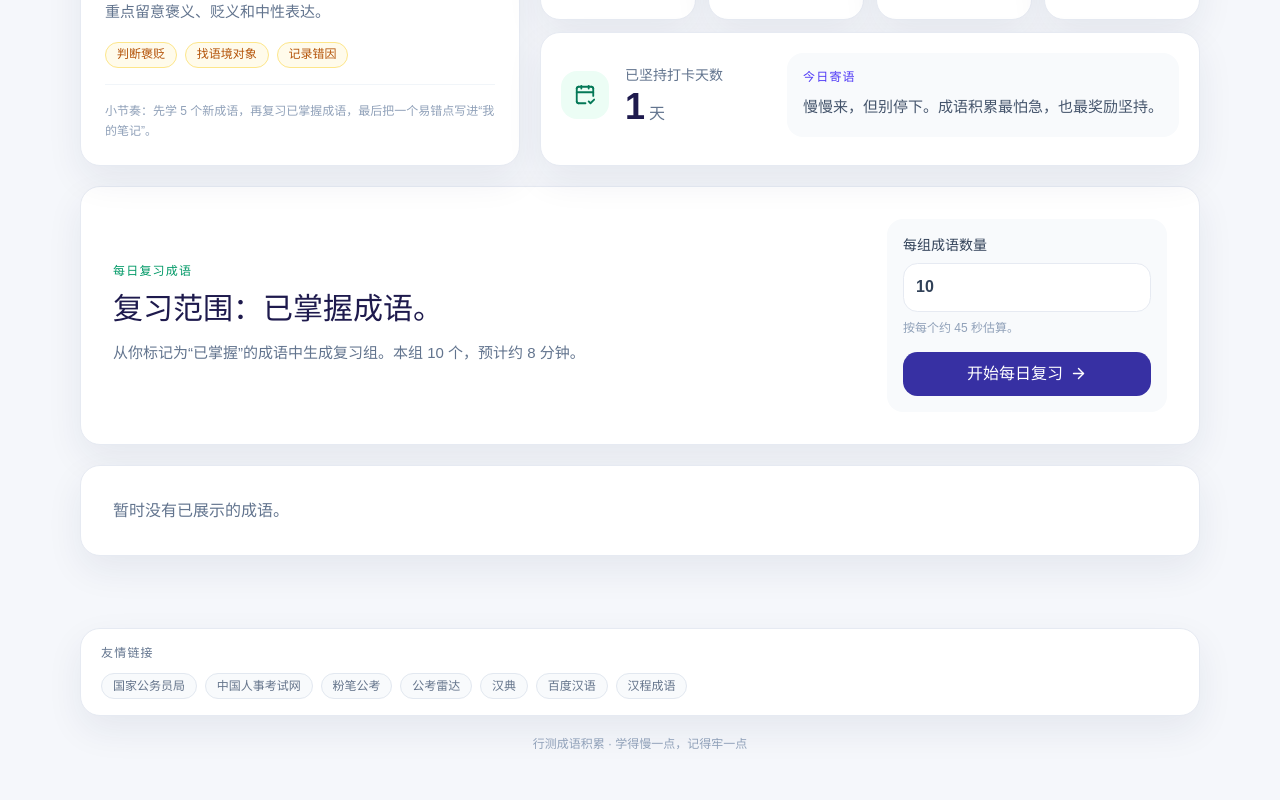
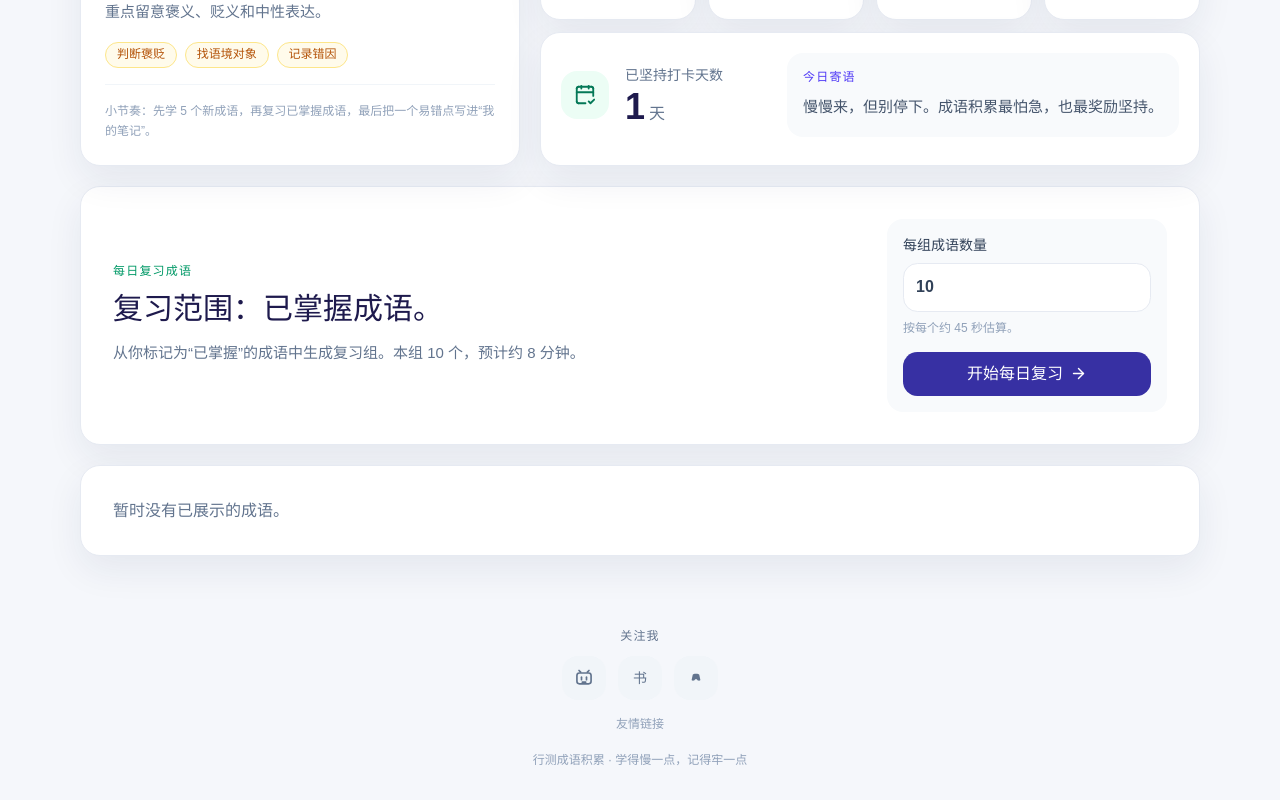
Before and after one commit to mortyevil649-star/-xingce-idioms, a React (Vite) app: page / in a window 1280 px wide. Shown: the part 654-1454 px from the top of the page. Built offline with nearby package versions, Linux system fonts and the light colour scheme; no server answers; the database is empty.

Commit message:
Add follow links and friend links page

```diff
--- a/src/App.tsx
+++ b/src/App.tsx
@@ -4,6 +4,7 @@ import { Layout } from './components/Layout'
 import { Home } from './pages/Home'
 import { IdiomDetail } from './pages/IdiomDetail'
 import { IdiomList } from './pages/IdiomList'
+import { FriendLinks } from './pages/FriendLinks'
 import { Quiz } from './pages/Quiz'
 import { Review } from './pages/Review'
 import { AdminIdiomFormPage } from './pages/admin/AdminIdiomForm'
@@ -27,6 +28,7 @@ export default function App() {
       <Route path="/idioms/:id" element={<IdiomDetail />} />
       <Route path="/quiz" element={<Quiz />} />
       <Route path="/review" element={<Review />} />
+      <Route path="/friend-links" element={<FriendLinks />} />
       <Route path="/login" element={<LoginPage />} />
       <Route path="/register" element={<RegisterPage />} />
       <Route path="/forgot-password" element={<ForgotPasswordPage />} />
--- a/src/components/Layout.tsx
+++ b/src/components/Layout.tsx
@@ -11,14 +11,10 @@ const nav = [
   ['/quiz', '随机抽查', Shuffle],
 ] as const
 
-const friendLinks = [
-  ['国家公务员局', 'https://www.scs.gov.cn/'],
-  ['中国人事考试网', 'http://www.cpta.com.cn/'],
-  ['粉笔公考', 'https://www.fenbi.com/page/home'],
-  ['公考雷达', 'https://www.gongkaoleida.com/'],
-  ['汉典', 'https://www.zdic.net/'],
-  ['百度汉语', 'https://hanyu.baidu.com/'],
-  ['汉程成语', 'https://cy.httpcn.com/'],
+const socialLinks = [
+  ['B站', 'https://space.bilibili.com/85167755?spm_id_from=333.40164.0.0', 'bilibili'],
+  ['小红书', 'https://www.xiaohongshu.com/user/profile/62dbc5d1000000001e01db70', 'xiaohongshu'],
+  ['Discord', 'https://discord.com/channels/1520097496561352826/1520097497182240810', 'discord'],
 ] as const
 
 export function Layout() {
@@ -67,19 +63,26 @@ export function Layout() {
     </header>
     <main className="mx-auto w-full max-w-6xl px-3 py-5 sm:px-4 sm:py-10"><Outlet /></main>
     <footer className="mx-auto max-w-6xl px-3 py-7 text-center text-xs text-slate-400 sm:px-4 sm:py-8">
-      <div className="paper mb-5 rounded-2xl px-4 py-4 text-left sm:px-5">
-        <p className="text-xs font-bold tracking-widest text-slate-500">友情链接</p>
-        <div className="mt-3 flex flex-wrap gap-2">
-          {friendLinks.map(([label, href]) => <a
+      <div className="mb-5 flex flex-col items-center gap-4">
+        <div>
+          <p className="mb-3 text-xs font-bold tracking-widest text-slate-500">关注我</p>
+          <div className="flex items-center justify-center gap-3">
+            {socialLinks.map(([label, href, type]) => <a
               key={href}
               href={href}
               target="_blank"
               rel="noreferrer"
-            className="chip status-idle hover:text-indigo-700"
+              aria-label={label}
+              title={label}
+              className="focus-ring flex size-11 items-center justify-center rounded-2xl bg-slate-100 text-slate-500 transition hover:-translate-y-0.5 hover:bg-indigo-50 hover:text-indigo-700"
             >
-            {label}
+              <SocialIcon type={type} />
             </a>)}
           </div>
+        </div>
+        <NavLink to="/friend-links" className="text-xs text-slate-400 hover:text-indigo-700">
+          友情链接
+        </NavLink>
       </div>
       <p>行测成语积累 · 学得慢一点，记得牢一点</p>
     </footer>
@@ -97,3 +100,24 @@ export function Layout() {
     />
   </div>
 }
+
+function SocialIcon({ type }: { type: typeof socialLinks[number][2] }) {
+  if (type === 'bilibili') {
+    return <svg aria-hidden="true" viewBox="0 0 24 24" className="size-5" fill="none" stroke="currentColor" strokeWidth="2" strokeLinecap="round" strokeLinejoin="round">
+      <path d="M8 5 6 3" />
+      <path d="m16 5 2-2" />
+      <rect x="3.5" y="6" width="17" height="13" rx="3" />
+      <path d="M9 11v3" />
+      <path d="M15 11v3" />
+      <path d="M10 17h4" />
+    </svg>
+  }
+  if (type === 'xiaohongshu') {
+    return <span aria-hidden="true" className="text-sm font-black leading-none">书</span>
+  }
+  return <svg aria-hidden="true" viewBox="0 0 24 24" className="size-5" fill="currentColor">
+    <path d="M8.7 7.5c2.2-.7 4.4-.7 6.6 0 .3.1.5.3.6.6l1.3 6.1c.1.4-.2.8-.6.9-1 .2-2 .1-2.8-.4-.2-.1-.3-.3-.4-.5l-.3-.7a8.4 8.4 0 0 1-2.2 0l-.3.7c-.1.2-.2.4-.4.5-.9.5-1.8.6-2.8.4-.4-.1-.7-.5-.6-.9l1.3-6.1c.1-.3.3-.5.6-.6Z" />
+    <circle cx="9.8" cy="11.5" r="1" />
+    <circle cx="14.2" cy="11.5" r="1" />
+  </svg>
+}
--- /dev/null
+++ b/src/data/friendLinks.ts
@@ -0,0 +1,9 @@
+export const friendLinks = [
+  ['国家公务员局', 'https://www.scs.gov.cn/', '国考招录公告、职位表与考试专题入口。'],
+  ['中国人事考试网', 'http://www.cpta.com.cn/', '资格考试与人事考试相关信息查询。'],
+  ['粉笔公考', 'https://www.fenbi.com/page/home', '公考课程、题库和备考资料参考。'],
+  ['公考雷达', 'https://www.gongkaoleida.com/', '招考公告、岗位信息和报名提醒。'],
+  ['汉典', 'https://www.zdic.net/', '汉字、词语、成语释义和读音参考。'],
+  ['百度汉语', 'https://hanyu.baidu.com/', '常用汉语词典、成语解释和例句参考。'],
+  ['汉程成语', 'https://cy.httpcn.com/', '成语释义、出处、近反义词参考。'],
+] as const
--- /dev/null
+++ b/src/pages/FriendLinks.tsx
@@ -0,0 +1,29 @@
+import { ArrowLeft, ExternalLink } from 'lucide-react'
+import { Link } from 'react-router-dom'
+import { friendLinks } from '../data/friendLinks'
+
+export function FriendLinks() {
+  return <div className="mx-auto max-w-3xl">
+    <Link to="/" className="mb-4 inline-flex min-h-11 items-center gap-1 text-sm font-bold text-slate-500 sm:mb-5"><ArrowLeft size={16} />返回首页</Link>
+    <section className="paper rounded-2xl p-5 sm:rounded-3xl sm:p-8">
+      <p className="text-xs font-bold tracking-widest text-indigo-600">友情链接</p>
+      <h1 className="display mt-3 text-3xl font-bold text-indigo-950 sm:text-4xl">备考与成语参考入口</h1>
+      <p className="mt-3 text-[15px] leading-7 text-slate-500">这里整理了公考信息查询和成语释义参考网站。外部链接仅作学习参考，成语库线上数据仍以本站 Supabase 内容为准。</p>
+      <div className="mt-6 grid gap-3 sm:grid-cols-2">
+        {friendLinks.map(([label, href, description]) => <a
+          key={href}
+          href={href}
+          target="_blank"
+          rel="noreferrer"
+          className="paper paper-hover block rounded-2xl p-4 shadow-none"
+        >
+          <span className="flex items-center justify-between gap-3">
+            <strong className="text-base text-indigo-950">{label}</strong>
+            <ExternalLink className="shrink-0 text-slate-400" size={16} />
+          </span>
+          <span className="mt-2 block text-sm leading-6 text-slate-500">{description}</span>
+        </a>)}
+      </div>
+    </section>
+  </div>
+}
```
Lines whose indentation alone changed are shown as unchanged.
